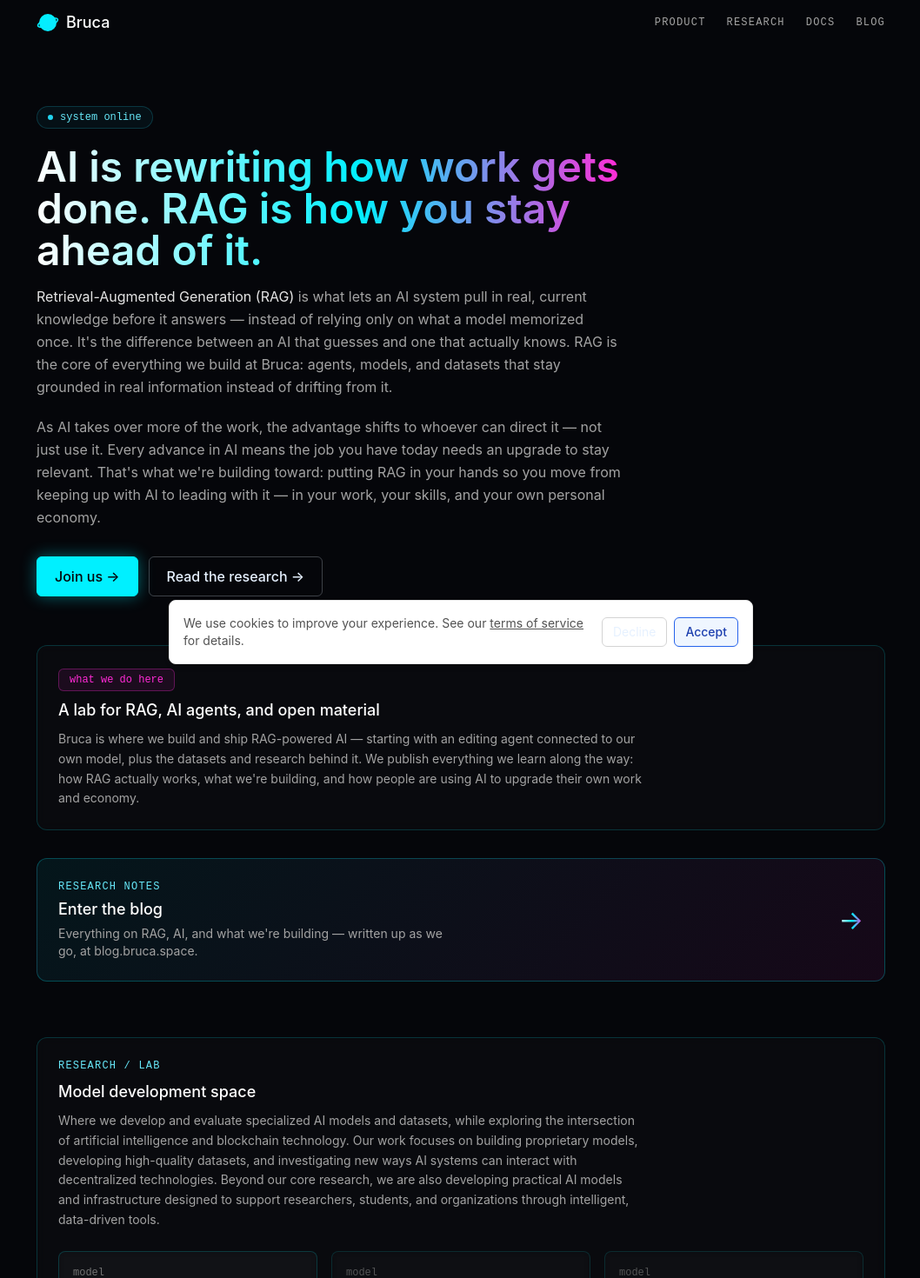
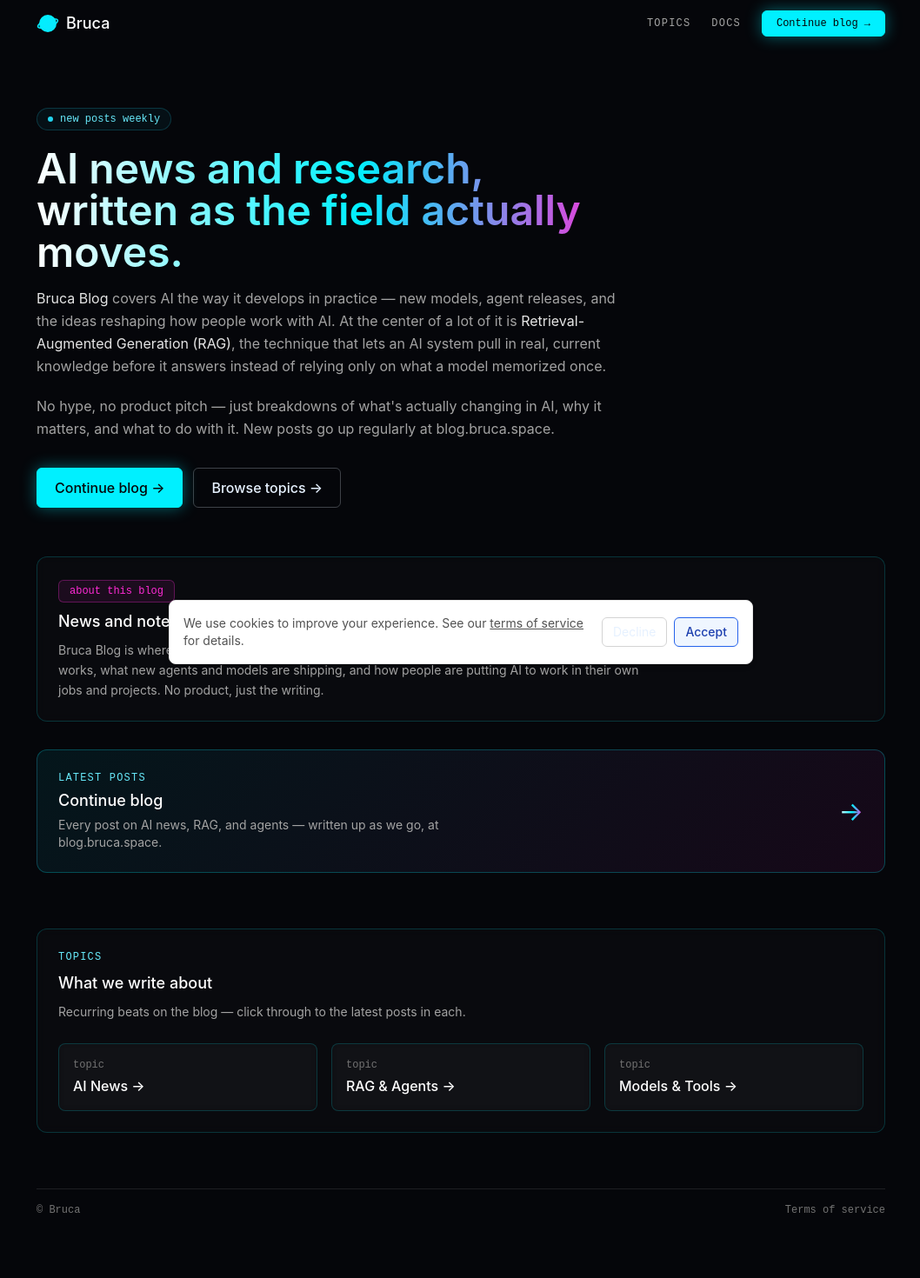
Before and after one commit to cap1k0/blogmain, a Next.js app: page / in a window 1280 px wide. Shown: the part 20-1490 px from the top of the page at 87% size, without its empty margins (110-1168 px from the left). After the commit the page ends 1452 px from the top, so only its background shows below. Built offline with nearby package versions, Linux system fonts and the light colour scheme.

Commit message:
Update page.tsx

```diff
--- a/app/page.tsx
+++ b/app/page.tsx
@@ -13,12 +13,8 @@
           </Link>
 
           <div className="flex items-center gap-6 font-mono-tech text-xs uppercase tracking-widest text-neutral-400">
-            <a href="#product" className="transition-colors hover:text-cyan-300">
-              Product
-            </a>
-
-            <a href="#research" className="transition-colors hover:text-cyan-300">
-              Research
+            <a href="#topics" className="transition-colors hover:text-cyan-300">
+              Topics
             </a>
 
             <a href="/docs" className="transition-colors hover:text-cyan-300">
@@ -27,9 +23,9 @@
 
             <a
               href="https://blog.bruca.space"
-              className="transition-colors hover:text-cyan-300"
+              className="btn-neon rounded-md px-4 py-1.5 normal-case tracking-normal"
             >
-              Blog
+              Continue blog →
             </a>
           </div>
         </nav>
@@ -38,64 +34,63 @@
         <section className="mb-14 max-w-2xl">
           <div className="mb-5 inline-flex items-center gap-2 rounded-full border border-cyan-400/20 bg-cyan-400/5 px-3 py-1 font-mono-tech text-xs text-cyan-300">
             <span className="status-dot h-1.5 w-1.5 rounded-full bg-cyan-400" />
-            system online
+            new posts weekly
           </div>
 
           <h1 className="gradient-text mb-4 text-4xl font-semibold leading-tight sm:text-5xl">
-            AI is rewriting how work gets done. RAG is how you stay ahead of it.
+            AI news and research, written as the field actually moves.
           </h1>
 
           <p className="mb-5 text-base leading-relaxed text-neutral-400">
-            <span className="text-neutral-200">Retrieval-Augmented Generation (RAG)</span>{" "}
-            is what lets an AI system pull in real, current knowledge before it
-            answers — instead of relying only on what a model memorized once.
-            It&apos;s the difference between an AI that guesses and one that
-            actually knows. RAG is the core of everything we build at Bruca:
-            agents, models, and datasets that stay grounded in real information
-            instead of drifting from it.
+            <span className="text-neutral-200">Bruca Blog</span> covers AI
+            the way it develops in practice — new models, agent releases, and
+            the ideas reshaping how people work with AI. At the center of a
+            lot of it is{" "}
+            <span className="text-neutral-200">
+              Retrieval-Augmented Generation (RAG)
+            </span>
+            , the technique that lets an AI system pull in real, current
+            knowledge before it answers instead of relying only on what a
+            model memorized once.
           </p>
 
           <p className="mb-8 text-base leading-relaxed text-neutral-400">
-            As AI takes over more of the work, the advantage shifts to whoever
-            can direct it — not just use it. Every advance in AI means the job
-            you have today needs an upgrade to stay relevant. That&apos;s what
-            we&apos;re building toward: putting RAG in your hands so you move
-            from keeping up with AI to leading with it — in your work, your
-            skills, and your own personal economy.
+            No hype, no product pitch — just breakdowns of what&apos;s
+            actually changing in AI, why it matters, and what to do with it.
+            New posts go up regularly at blog.bruca.space.
           </p>
 
           <div className="flex flex-wrap gap-3">
             <a
-              href="#research"
+              href="https://blog.bruca.space"
               className="btn-neon rounded-md px-5 py-2.5 font-medium"
             >
-              Join us →
+              Continue blog →
             </a>
             <a
-              href="https://blog.bruca.space"
+              href="#topics"
               className="btn-outline-neon rounded-md px-5 py-2.5 font-medium"
             >
-              Read the research →
+              Browse topics →
             </a>
           </div>
         </section>
 
-        {/* What we do here */}
+        {/* What this blog is */}
         <section className="cyber-card mb-8 rounded-xl p-6">
           <span className="mb-2 inline-block rounded-md border border-[#ff2bd6]/30 bg-[rgba(255,43,214,0.08)] px-3 py-1 font-mono-tech text-xs text-[#ff2bd6]">
-            what we do here
+            about this blog
           </span>
 
           <h2 className="mb-2 text-lg font-medium text-white">
-            A lab for RAG, AI agents, and open material
+            News and notes on RAG, AI agents, and how people use them
           </h2>
 
           <p className="max-w-2xl text-sm leading-relaxed text-neutral-400">
-            Bruca is where we build and ship RAG-powered AI — starting with an
-            editing agent connected to our own model, plus the datasets and
-            research behind it. We publish everything we learn along the way:
-            how RAG actually works, what we&apos;re building, and how people
-            are using AI to upgrade their own work and economy.
+            Bruca Blog is where we write up what we&apos;re learning as we
+            follow AI closely — how RAG actually works, what new agents and
+            models are shipping, and how people are putting AI to work in
+            their own jobs and projects. No product, just the writing.
           </p>
         </section>
 
@@ -106,14 +101,14 @@
         >
           <div>
             <p className="mb-1 font-mono-tech text-xs uppercase tracking-widest text-cyan-300">
-              research notes
+              latest posts
             </p>
             <h2 className="text-lg font-medium text-white">
-              Enter the blog
+              Continue blog
             </h2>
             <p className="mt-1 max-w-md text-sm text-neutral-400">
-              Everything on RAG, AI, and what we&apos;re building — written up
-              as we go, at blog.bruca.space.
+              Every post on AI news, RAG, and agents — written up as we go,
+              at blog.bruca.space.
             </p>
           </div>
 
@@ -122,74 +117,51 @@
           </span>
         </a>
 
-        {/* Model development space */}
-        <section id="research" className="cyber-card mb-16 rounded-xl p-6">
+        {/* Topics we cover */}
+        <section id="topics" className="cyber-card mb-16 rounded-xl p-6">
           <p className="mb-2 font-mono-tech text-xs uppercase tracking-widest text-cyan-300">
-            research / lab
+            topics
           </p>
 
           <h2 className="mb-2 text-lg font-medium text-white">
-            Model development space
+            What we write about
           </h2>
 
           <p className="mb-6 max-w-2xl text-sm leading-relaxed text-neutral-400">
-            Where we develop and evaluate specialized AI models and datasets,
-            while exploring the intersection of artificial intelligence and
-            blockchain technology. Our work focuses on building proprietary
-            models, developing high-quality datasets, and investigating new
-            ways AI systems can interact with decentralized technologies.
-            Beyond our core research, we are also developing practical AI
-            models and infrastructure designed to support researchers,
-            students, and organizations through intelligent, data-driven
-            tools.
+            Recurring beats on the blog — click through to the latest posts
+            in each.
           </p>
 
           <div className="grid grid-cols-1 gap-4 sm:grid-cols-3">
-            {/* Model 1 */}
             <a
-              href="https://huggingface.co/undertakingroad/AIessaydetectionModel"
-              target="_blank"
-              rel="noopener noreferrer"
+              href="https://blog.bruca.space/tag/ai-news"
               className="cyber-card rounded-lg p-4"
             >
               <p className="mb-1 font-mono-tech text-xs text-neutral-500">
-                model
+                topic
               </p>
-
-              <p className="font-medium text-white">
-                AI WQ Detection Model →
-              </p>
-
-              <p className="mt-2 font-mono-tech text-xs text-cyan-400">
-                Hugging Face
-              </p>
+              <p className="font-medium text-white">AI News →</p>
             </a>
 
-            {/* Model 2 */}
-            <div className="cyber-card rounded-lg p-4 opacity-70">
+            <a
+              href="https://blog.bruca.space/tag/rag"
+              className="cyber-card rounded-lg p-4"
+            >
               <p className="mb-1 font-mono-tech text-xs text-neutral-500">
-                model
+                topic
               </p>
+              <p className="font-medium text-white">RAG & Agents →</p>
+            </a>
 
-              <p className="font-medium text-white">WorkWellQ Model</p>
-
-              <p className="mt-2 font-mono-tech text-xs text-neutral-500">
-                coming soon
+            <a
+              href="https://blog.bruca.space/tag/models"
+              className="cyber-card rounded-lg p-4"
+            >
+              <p className="mb-1 font-mono-tech text-xs text-neutral-500">
+                topic
               </p>
-            </div>
-
-            {/* Model 3 */}
-            <div className="cyber-card rounded-lg p-4 opacity-70">
-              <p className="mb-1 font-mono-tech text-xs text-neutral-500">
-                model
-              </p>
-
-              <p className="font-medium text-white">DEI-Model</p>
-
-              <p className="mt-2 font-mono-tech text-xs text-neutral-500">
-                coming soon
-              </p>
-            </div>
+              <p className="font-medium text-white">Models & Tools →</p>
+            </a>
           </div>
         </section>
 
```
